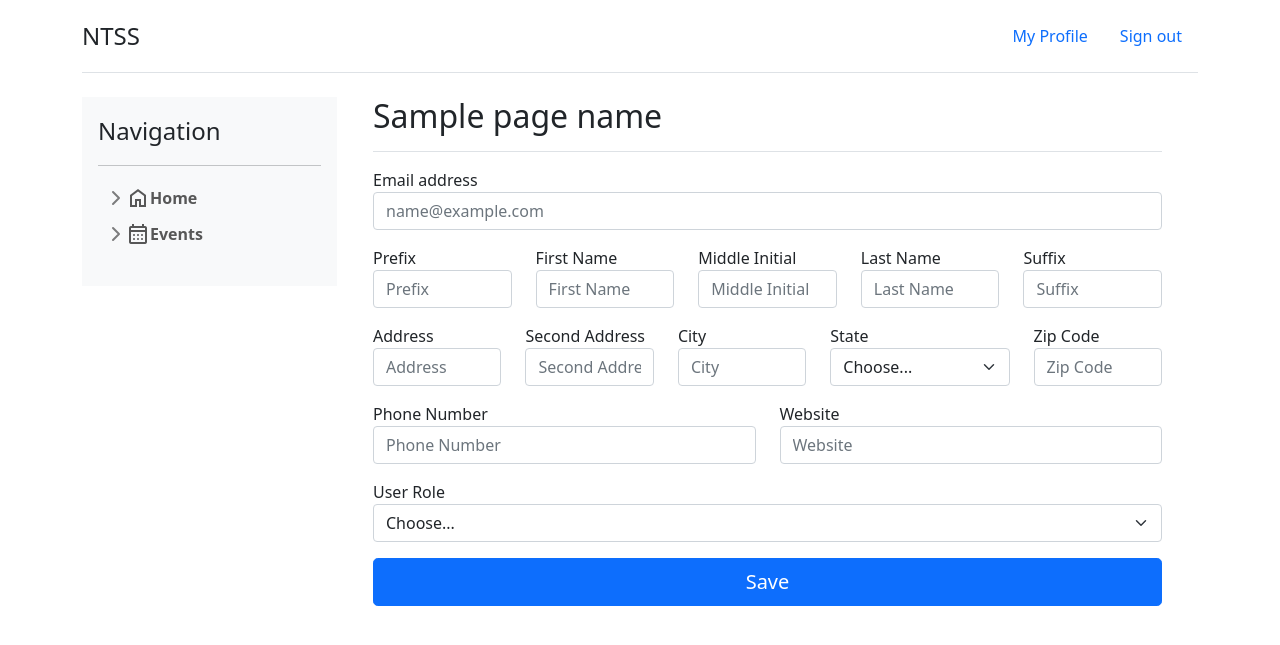
After one commit to josev814/csc470_ntss, a Python web app: template ntss_www/ntss/templates/user_profile.html in a window 1280 px wide. The commit adds this page. Shown: the top 645 px of the page. Run offline with Jinja, Linux system fonts and the light colour scheme; the template is opened without the code that fills it: most values are stand-ins (such as "Sample title", 1, 10 or a date in 2020).

Commit message:
adding my profile (#31)
* Routing My Profile on website

* User profile page

Moved sessions into base controller

Updated get_user_profile

Created new template "user_profile.html"

Updated users.py

Modified views.py

* fixing pylint issues

setting session id in init
renaming delete_sessions to delete_session
removing unused import in ntss

* adjusting users routing

adjust user/view to users/view
making the default controller load session data if available
passing session data to ntss user users
grabbing user profile data from the database
fixing the databases query for adding where clauses and limits
adding filtering on user_guid when using get_user_by
updating dashboard to use blocks/navigation
updating to use current_user rather than user for displaying currently logged in user data
disabling the form in user_profile if we're just viewing the profile and not editing it

---------

Co-authored-by: islryan <ryandejesus019@gmail.com>

```diff
--- a/ntss_www/ntss/models/database.py
+++ b/ntss_www/ntss/models/database.py
@@ -61,9 +61,9 @@ class MysqlDatabase:
         self._query = self._table.select()
         if filters:
             combined_filter = self.__build_query_filter(filters)
-            self._query.where(combined_filter)
+            self._query = self._query.where(combined_filter)
 
-        self._query.limit(limit).offset(start)
+        self._query = self._query.limit(limit).offset(start)
         table_columns = self._table.columns.keys()
         with self._engine.connect() as db_conn:
             db_exec = db_conn.execute(self._query)
--- a/ntss_www/ntss/models/user.py
+++ b/ntss_www/ntss/models/user.py
@@ -61,7 +61,7 @@ class Users(MysqlDatabase):
             user = record
         return user
 
-    def get_user_by(self, user_id=None, email=None, limit=1):
+    def get_user_by(self, user_id=None, email=None, user_guid=None, limit=1):
         """
         Performs a select query based on the params passed
         """
@@ -69,6 +69,10 @@ class Users(MysqlDatabase):
         if user_id:
             query_filter.append(
                 {'column': 'user_id', 'operator': '=', 'value': user_id}
+            )
+        if user_guid:
+            query_filter.append(
+                {'column': 'user_guid', 'operator': '=', 'value': user_guid}
             )
         if email:
             query_filter.append(
--- a/ntss_www/ntss/templates/blocks/admin_top.html
+++ b/ntss_www/ntss/templates/blocks/admin_top.html
@@ -8,7 +8,7 @@
                 </a>
                 <div class="navbar-nav">
                     <div class="nav-item text-nowrap">
-                        <a class="nav-link px-3" href="#">My Profile</a>
+                        <a class="nav-link px-3" href="/users/view/{{current_user.user_guid}}">My Profile</a>
                     </div>
                     <div class="nav-item text-nowrap">
                         <a class="nav-link px-3" href="/logout">Sign out</a>
--- a/ntss_www/ntss/templates/dashboard.html
+++ b/ntss_www/ntss/templates/dashboard.html
@@ -1,13 +1,12 @@
 {% include "blocks/admin_top.html" %}
 <div class="row">
-<!--{% include "blocks/navigation.html" %} -->
-{% include "blocks/nav/ntss_admin.html" %}
+{% include "blocks/navigation.html" %}
 
     <div class="col-9 px-md-4">
       <div class="d-flex justify-content-between flex-wrap flex-md-nowrap align-items-center pt-3 pb-2 mb-3 border-bottom">
         <h1 class="h2">{{ pageName }}</h1>
         <div class="btn-toolbar mb-2 mb-md-0">
-          Welcome back {{ user.first_name }} {{ user.last_name }}
+          Welcome back {{ current_user.first_name }} {{ current_user.last_name }}
         </div>
       </div>
       <div class="text-start">
--- /dev/null
+++ b/ntss_www/ntss/templates/user_profile.html
@@ -0,0 +1,166 @@
+{% include "blocks/admin_top.html" %}
+<div class="row">
+  {% include "blocks/navigation.html" %}
+
+  <div class="col-9 px-md-4">
+    <div class="d-flex justify-content-between flex-wrap flex-md-nowrap align-items-center pb-2 mb-3 border-bottom">
+      <h1 class="h2">{{pageName}}</h1>
+    </div>
+    {% if errors: %}
+    {% include "blocks/error_modal.html" %}
+    {% endif %}
+    <div class="mb-2 mb-md-0">
+      <div class="col-12">
+        {% if not disable_form: %}
+        <form method="POST">
+        {% endif %}
+
+          <div class="text-start">
+
+            <div class="row">
+              <div class="col">
+                <label for="floatingInput">Email address</label>
+                <input type="email" class="form-control" id="floatingInput" name="email" placeholder="name@example.com"
+                  {% if user.email: %} value="{{ user.email }}" {% endif %} required
+                  {% if disable_form: %} readonly {% endif %}
+                  oninvalid="setCustomValidity('Please enter a valid email address.')"
+                >
+              </div>
+
+            </div>
+
+            <div class="row pt-3">
+              <div class="col">
+                <label for="prefix">Prefix</label>
+                <input type="text" class="form-control" id="prefix" name="prefix" placeholder="Prefix"
+                  {% if user.prefix_name: %} value="{{ user.prefix_name }}" {% endif %} required
+                  {% if disable_form: %} readonly {% endif %}
+                >
+              </div>
+
+              <div class="col">
+                <label for="firstName">First Name</label>
+                <input type="text" class="form-control" id="firstName" name="firstName" placeholder="First Name"
+                  {% if user.first_name: %} value="{{ user.first_name }}" {% endif %} required
+                  {% if disable_form: %} readonly {% endif %}
+                >
+              </div>
+
+              <div class="col">
+                <label for="middleInitial">Middle Initial</label>
+                <input type="text" class="form-control" id="middleInitial" name="middleInitial"
+                  placeholder="Middle Initial" {% if user.middle_initial: %} value="{{ user.middle_initial }}" {% endif %}
+                  required
+                  {% if disable_form: %} readonly {% endif %}
+                >
+              </div>
+
+              <div class="col">
+                <label for="lastName">Last Name</label>
+                <input type="text" class="form-control" id="lastName" name="lastName" placeholder="Last Name"
+                  {% if user.last_name: %} value="{{ user.last_name }}" {% endif %} required
+                  {% if disable_form: %} readonly {% endif %}
+                >
+              </div>
+
+              <div class="col">
+                <label for="suffix">Suffix</label>
+                <input type="text" class="form-control" id="suffix" name="suffix" placeholder="Suffix"
+                  {% if user.suffix_name: %} value="{{ user.suffix_name }}" {% endif %} required
+                  {% if disable_form: %} readonly {% endif %}
+                >
+              </div>
+            </div>
+
+
+            <div class="row pt-3">
+              <div class="col">
+                <label for="address">Address</label>
+                <input type="text" class="form-control" id="address" name="address" placeholder="Address"
+                  {% if user.address: %} value="{{ user.address }}" {% endif %} required
+                  {% if disable_form: %} readonly {% endif %}
+                  >
+              </div>
+
+              <div class="col">
+                <label for="secondAddress">Second Address</label>
+                <input type="text" class="form-control" id="secondAddress" name="secondAddress"
+                  placeholder="Second Address" {% if user.address2: %} value="{{ user.address2 }}" {% endif %}
+                  {% if disable_form: %} readonly {% endif %}
+                  >
+              </div>
+
+              <div class="col">
+                <label for="city">City</label>
+                <input type="text" class="form-control" id="city" name="city" placeholder="City"
+                  {% if user.city: %} value="{{ user.city }}" {% endif %} required
+                  {% if disable_form: %} readonly {% endif %}
+                  >
+              </div>
+
+              <div class="col-3">
+                <label for="state" class="form-label mb-0">State</label>
+                <select class="form-select" name="state" id="state" required
+                {% if disable_form: %} disabled {% endif %}>
+                  <option {% if not user or user.state: %} selected {% endif %} value="">Choose...</option>
+                  {% for us_state in states: %}
+                  <option value="{{ us_state }}" {% if user and user.state and user.state==us_state: %} selected {% endif %}> {{us_state}}
+                  </option>
+                  {% endfor %}
+                </select>
+              </div>
+
+              <div class="col">
+                <label for="zipCode">Zip Code</label>
+                <input type="text" class="form-control" id="zipCode" name="zipCode" placeholder="Zip Code"
+                  {% if user.zip: %} value="{{ user.zip }}" {% endif %} required
+                  {% if disable_form: %} readonly {% endif %}
+                  >
+              </div>
+            </div>
+
+
+            <div class="row pt-3">
+              <div class="col">
+                <label for="phoneNumber">Phone Number</label>
+                <input type="phone" class="form-control" id="phoneNumber" name="phoneNumber" placeholder="Phone Number"
+                  {% if user.phone: %} value="{{ user.phone }}" {% endif %}
+                  {% if disable_form: %} readonly {% endif %}
+                  >
+              </div>
+
+              <div class="col">
+                <label for="website">Website</label>
+                <input type="text" class="form-control" id="website" name="website" placeholder="Website"
+                  {% if user.website: %} value="{{ user.website }}" {% endif %}
+                  {% if disable_form: %} readonly {% endif %}
+                  >
+              </div>
+            </div>
+
+
+            <div class="row py-3">
+              <div class="col">
+                <label for="userRole">User Role</label>
+                <select class="form-select" name="user_role" id="user_role" required
+                  {% if disable_form: %} disabled {% endif %}
+                >
+                  <option {% if not user.user_role: %} selected {% endif %} value="">Choose...</option>
+                  {% for role in roles: %}
+                  <option value="{{ role }}" {% if user.user_roles and user.user_roles==role: %} selected {% endif %}> {{role}}
+                  </option>
+                  {% endfor %}
+                </select>
+              </div>
+            </div>
+          </div>
+        {% if not disable_form: %}
+          <button class="w-100 btn btn-lg btn-primary" type="submit">Save</button>
+        </form>
+        {% endif %}
+      </div>
+    </div>
+    </main>
+  </div>
+</div>
+{% include "blocks/admin_bottom.html" %}
--- a/ntss_www/ntss/views/ntss.py
+++ b/ntss_www/ntss/views/ntss.py
@@ -40,5 +40,5 @@ class NtssViews(Views):
         """
         self.set_template('dashboard.html')
         self.template_vars['pageName'] = 'Dashboard'
-        self.template_vars['user'] = user_info
+        self.template_vars['current_user'] = user_info
         return self.template.render(self.template_vars)
--- a/ntss_www/ntss/views/views.py
+++ b/ntss_www/ntss/views/views.py
@@ -17,7 +17,6 @@ class Views:
     __platformName = 'NTSS'
     US_STATES = US_STATES
     ROLES = ROLES
-
 
     def __init__(self):
         self.template_vars = {
--- a/ntss_www/wsgi.py
+++ b/ntss_www/wsgi.py
@@ -97,7 +97,8 @@ def edit_user(request, response, user_guid: str):
 def profile(request, response, user_guid):
     """ The page to view a user's profile"""
     print(request.params)
-    response.text = f'This is the profile management page for {user_guid}'
+    output = UsersController(request, response).get_user_profile(user_guid)
+    response.text = output
     return response
 
 
```
Also changed, not shown: ntss_www/ntss/controllers/controller.py (+34 -0 lines), ntss_www/ntss/controllers/ntss.py (+3 -26 lines), ntss_www/ntss/controllers/users.py (+6 -3 lines), ntss_www/ntss/views/users.py (+7 -2 lines).
